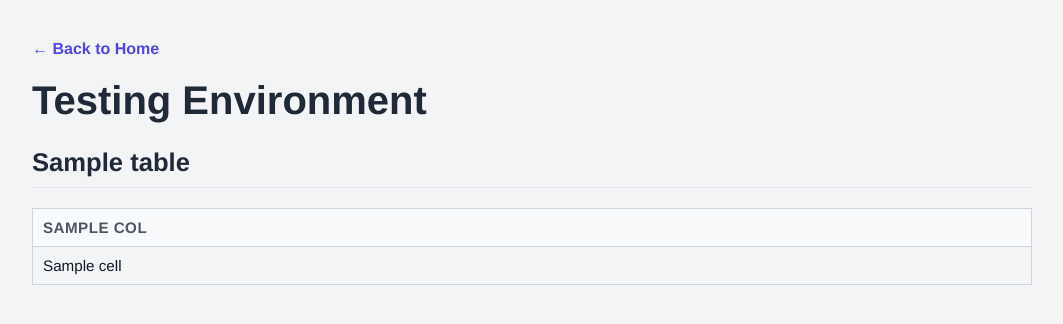
After one commit to crispinlang/ViralQueryX, a Flask app: template templates/testing.html in a window 1280 px wide. The commit adds this page. Shown: the top 324 px of the page, without its empty margins (108-1171 px from the left). Run offline with Flask 3, Linux system fonts and the light colour scheme; the template is opened without the code that fills it: most values are stand-ins (such as "Sample title", 1, 10 or a date in 2020); some libraries are stand-ins or nearby versions.

Commit message:
Added a Testing page to app.py with a corresponding .html to test implementations without breaking the existing results page

```diff
--- a/app.py
+++ b/app.py
@@ -7,23 +7,21 @@ from flask_mysqldb import MySQL
 app = Flask(__name__)
 app.debug = True
 
-app.config['MYSQL_HOST'] = 'localhost'      # or '127.0.0.1'
+app.config['MYSQL_HOST'] = 'localhost'
 app.config['MYSQL_USER'] = 'viral_user'
-app.config['MYSQL_PASSWORD'] = 'B%$RYNGQNq4$kJ%'  # same as in DB_URI
+app.config['MYSQL_PASSWORD'] = 'B%$RYNGQNq4$kJ%'
 app.config['MYSQL_DB'] = 'viral_db'
 app.config['MYSQL_PORT'] = 3306
 
 mysql = MySQL(app)
 
 
-# Landing page
 @app.route("/")
 def home():
     # Renders templates/home.html
     return render_template("home.html")
 
 
-# Results page (no SQL yet, just display)
 @app.route("/results")
 def results():
     cur = mysql.connection.cursor()
@@ -52,3 +50,32 @@ def results():
 
     # 4. Send everything to the template
     return render_template("results.html", tables=tables)
+
+
+@app.route("/testing")
+def testing():
+    cur = mysql.connection.cursor()
+
+    table_names = [
+        "virus",
+        "protein_sequence",
+        "genome_sequence",
+        "enzyme_annotation",
+    ]
+
+    tables = []
+
+    for name in table_names:
+        cur.execute(f"SELECT * FROM `{name}`;")
+        rows = cur.fetchall()
+        colnames = [desc[0] for desc in cur.description]
+
+        tables.append({
+            "name": name,
+            "columns": colnames,
+            "rows": rows
+        })
+
+    cur.close()
+
+    return render_template("testing.html", tables=tables)
--- a/templates/results.html
+++ b/templates/results.html
@@ -1,6 +1,10 @@
 <!doctype html>
 <html lang="en">
   <head>
+
+    <link rel="icon" type="image/svg+xml"
+          href="{{ url_for('static', filename='logo.jpg') }}">
+
     <meta charset="utf-8">
     <meta name="viewport" content="width=device-width, initial-scale=1">
 
@@ -103,7 +107,7 @@
                     {% endfor %}
                 </tbody>
             </table>
-      </div>
+    </div>
 
 {% endfor %}
 
--- /dev/null
+++ b/templates/testing.html
@@ -0,0 +1,125 @@
+<!doctype html>
+<html lang="en">
+  <head>
+
+    <link rel="icon" type="image/svg+xml"
+          href="{{ url_for('static', filename='logo.jpg') }}">
+
+    <meta charset="utf-8">
+    <meta name="viewport" content="width=device-width, initial-scale=1">
+
+    <title>Results</title>
+
+    <style>
+      body {
+        margin: 0;
+        font-family: "Helvetica Neue", Arial, sans-serif;
+        background: #f3f4f6;
+        color: #111827;
+        padding: 40px;
+      }
+
+      .container {
+        max-width: 1000px;
+        margin: 0 auto;
+      }
+
+      a.back-link {
+        text-decoration: none;
+        color: #4f46e5;
+        font-weight: 600;
+        font-size: 1rem;
+      }
+
+      a.back-link:hover {
+        text-decoration: underline;
+      }
+
+      h1 {
+        margin-top: 20px;
+        margin-bottom: 25px;
+        font-size: 2.5rem;
+        color: #1f2937;
+      }
+
+      /* Box wrapper for each table */
+      .results-box {
+        background: white;
+        border-radius: 14px;
+        padding: 30px;
+        box-shadow: 0 4px 20px rgba(0,0,0,0.08);
+        margin-bottom: 40px;
+      }
+
+      h2 {
+        margin: 0;
+        padding-bottom: 10px;
+        border-bottom: 1px solid #e5e7eb;
+        font-size: 1.6rem;
+        color: #1f2937;
+      }
+
+      /* Table styling */
+      table {
+        width: 100%;
+        border-collapse: collapse;
+        margin-top: 20px;
+        font-size: 0.95rem;
+      }
+
+      th, td {
+        border: 1px solid #d1d5db;
+        padding: 10px;
+        text-align: left;
+      }
+
+      th {
+        background: #f9fafb;
+        font-weight: 600;
+        color: #4b5563;
+        text-transform: uppercase;
+        letter-spacing: 0.03em;
+      }
+
+      tr:nth-child(even) {
+        background: #f3f4f6;
+      }
+
+    </style>
+
+  </head>
+
+  <body>
+
+    <div class="container">
+
+        <a href="{{ url_for('home') }}" class="back-link">← Back to Home</a>
+      <h1>Testing Environment</h1>
+
+      {% for table in tables %}
+        <div class="table-box">
+          <h2>{{ table.name }}</h2>
+
+          <table>
+            <thead>
+              <tr>
+                {% for col in table.columns %}
+                  <th>{{ col }}</th>
+                {% endfor %}
+              </tr>
+            </thead>
+            <tbody>
+              {% for row in table.rows %}
+                <tr>
+                  {% for cell in row %}
+                    <td>{{ cell }}</td>
+                  {% endfor %}
+                </tr>
+              {% endfor %}
+            </tbody>
+          </table>
+        </div>
+      {% endfor %}
+    </div>
+  </body>
+</html>
```
Also changed, not shown: templates/home.html (+6 -1 lines).
